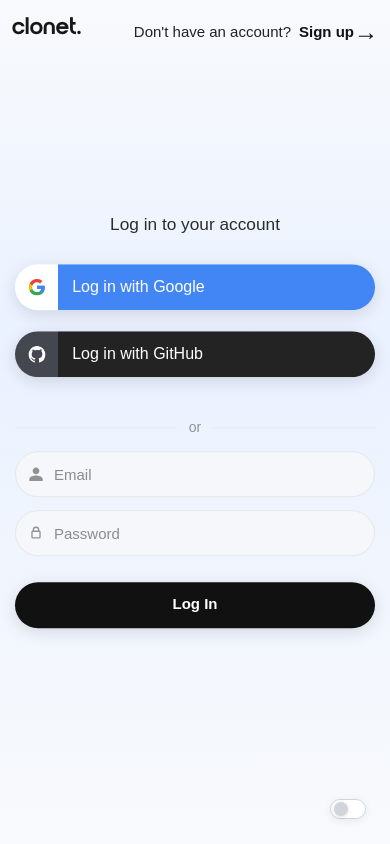
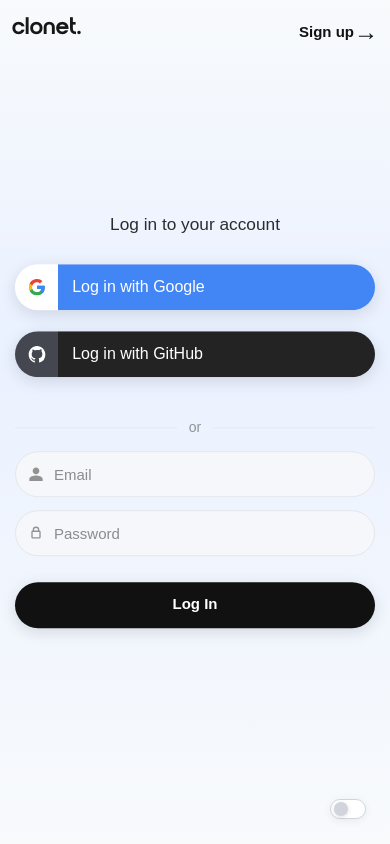
Before and after one commit to welcmhome/clonet-app, a Next.js app: page / in a window 390 px wide. Built offline with nearby package versions, Linux system fonts and the light colour scheme.

Commit message:
fix: ensure background covers full screen on mobile Safari and hide 'Don't have an account?' on mobile

```diff
--- a/src/app/globals.css
+++ b/src/app/globals.css
@@ -33,8 +33,11 @@ html, body {
   min-width: 100vw !important;
   width: 100vw !important;
   height: 100vh !important;
+  height: 100dvh !important;
   background: var(--background) !important;
   background-attachment: fixed !important;
+  background-size: cover !important;
+  background-repeat: no-repeat !important;
   color: var(--foreground);
   font-family: 'Switzer', Arial, Helvetica, sans-serif;
   margin: 0;
@@ -42,3 +45,9 @@ html, body {
   box-sizing: border-box;
   overflow-x: hidden;
 }
+
+@media (max-width: 600px) {
+  .hide-on-mobile {
+    display: none !important;
+  }
+}
```
